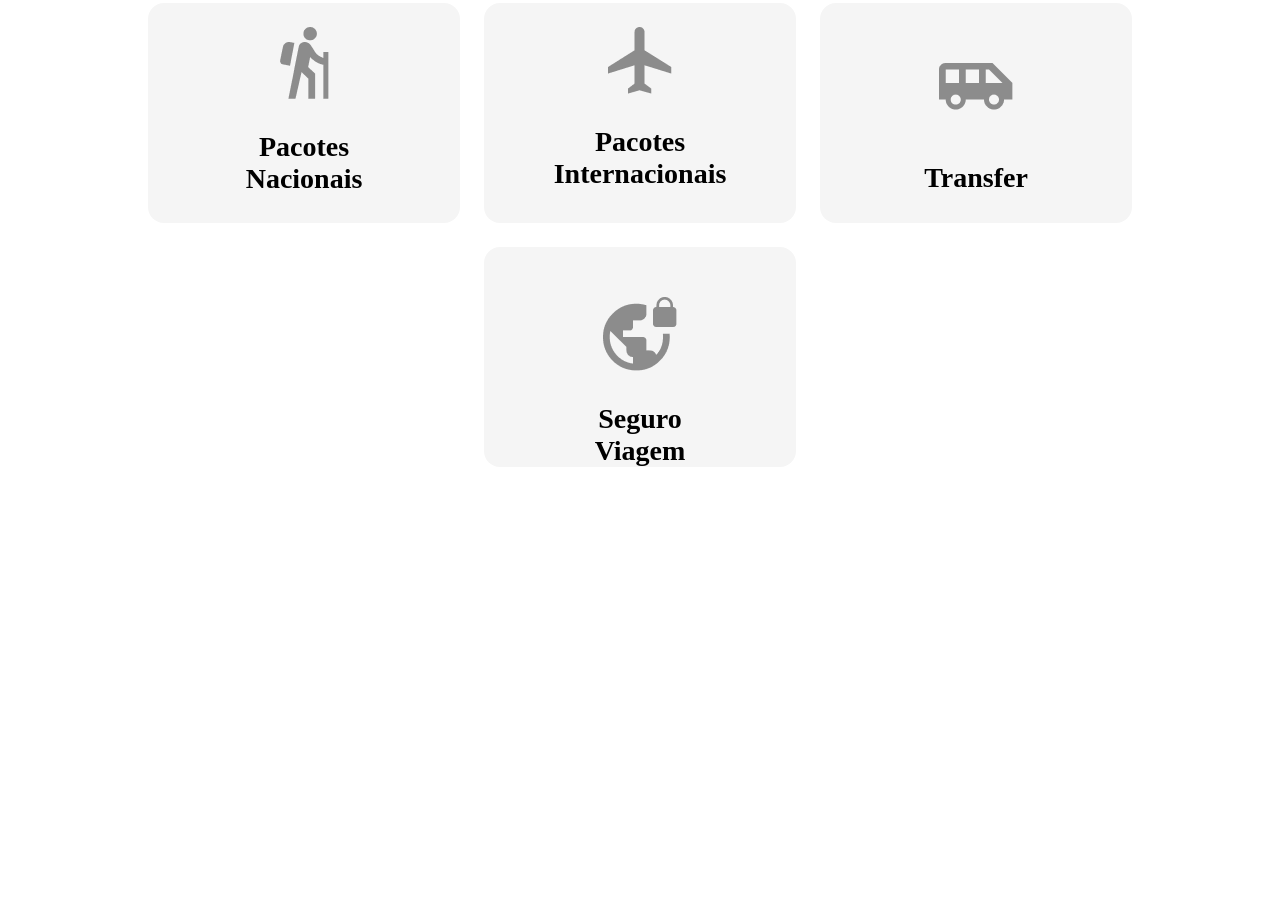
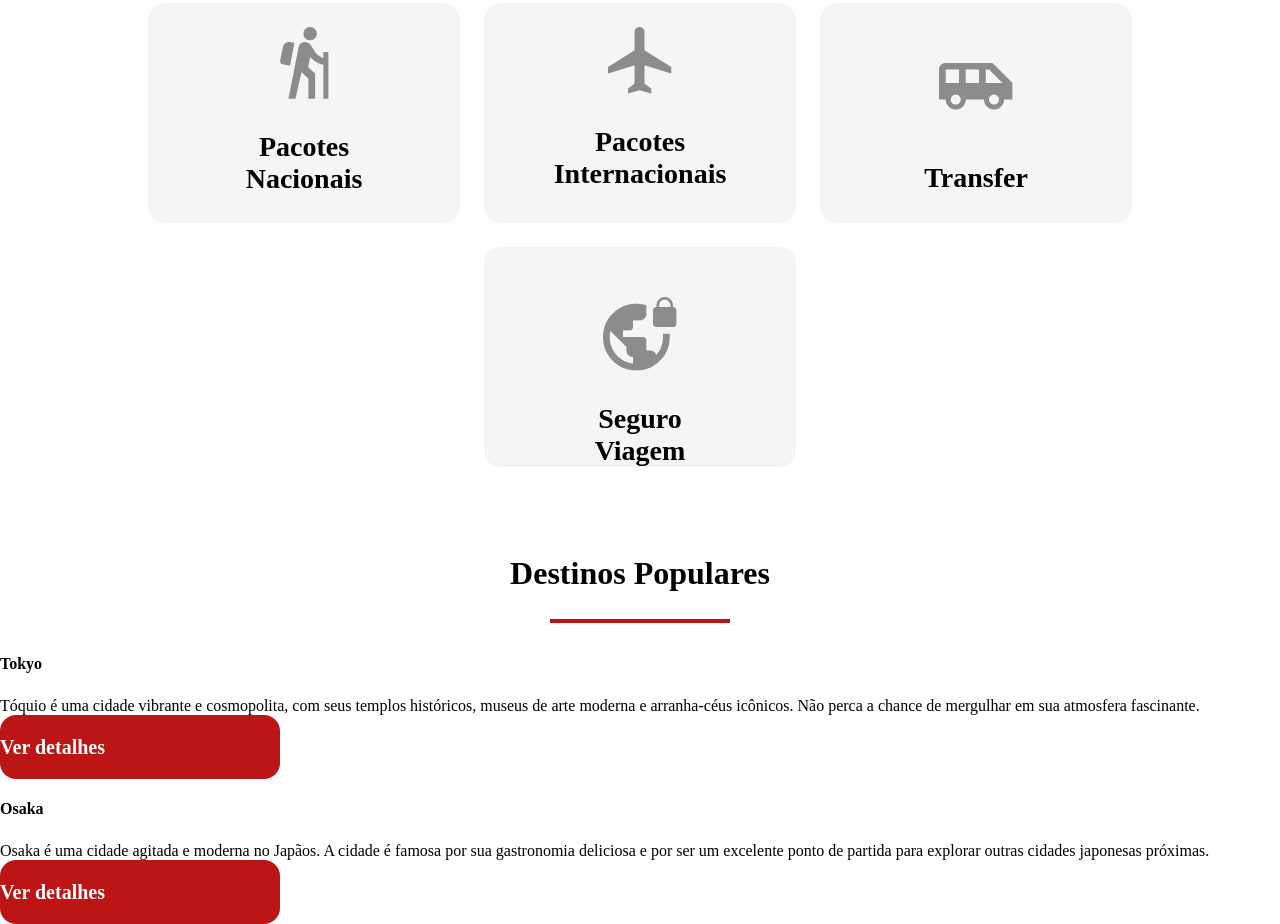
Before and after one commit to guilherme-fermino-de-souza/jornada-viagens, a plain HTML site: page index.html in a window 1280 px wide. Shown: the part 2092-3016 px from the top of the page. Before the commit the page ends 2559 px from the top, so only its background shows below. Drawn offline with Linux system fonts and the light colour scheme; a web font is replaced by a local one.

Commit message:
Cria estrutura de destinos populares

```diff
--- /dev/null
+++ b/css/destinations.css
@@ -0,0 +1,7 @@
+.destinations .item header {
+  display: block;
+  background-color: transparent;
+  position: static;
+  padding: 0;
+  margin-bottom: 24px;
+}
--- a/css/style.css
+++ b/css/style.css
@@ -3,3 +3,4 @@
 @import url(hero.css);
 @import url(offers.css);
 @import url(categories.css);
+@import url(destinations.css);
--- a/index.html
+++ b/index.html
@@ -180,5 +180,41 @@
         </a>
       </div>
     </section>
+    <section class="destinations">
+      <div class="section-title">
+        <h2>Destinos Populares</h2>
+        <hr />
+      </div>
+      <div class="destination-items">
+        <article class="item">
+          <header>
+            <div class="img-item"></div>
+            <h4>Tokyo</h4>
+          </header>
+          <p>
+            Tóquio é uma cidade vibrante e cosmopolita, com seus templos
+            históricos, museus de arte moderna e arranha-céus icônicos. Não
+            perca a chance de mergulhar em sua atmosfera fascinante.
+          </p>
+          <footer>
+            <a href="#" class="button">Ver detalhes</a>
+          </footer>
+        </article>
+        <article class="item">
+          <header>
+            <div class="img-item"></div>
+            <h4>Osaka</h4>
+          </header>
+          <p>
+            Osaka é uma cidade agitada e moderna no Japãos. A cidade é famosa
+            por sua gastronomia deliciosa e por ser um excelente ponto de
+            partida para explorar outras cidades japonesas próximas.
+          </p>
+          <footer>
+            <a href="#" class="button">Ver detalhes</a>
+          </footer>
+        </article>
+      </div>
+    </section>
   </body>
 </html>
```
